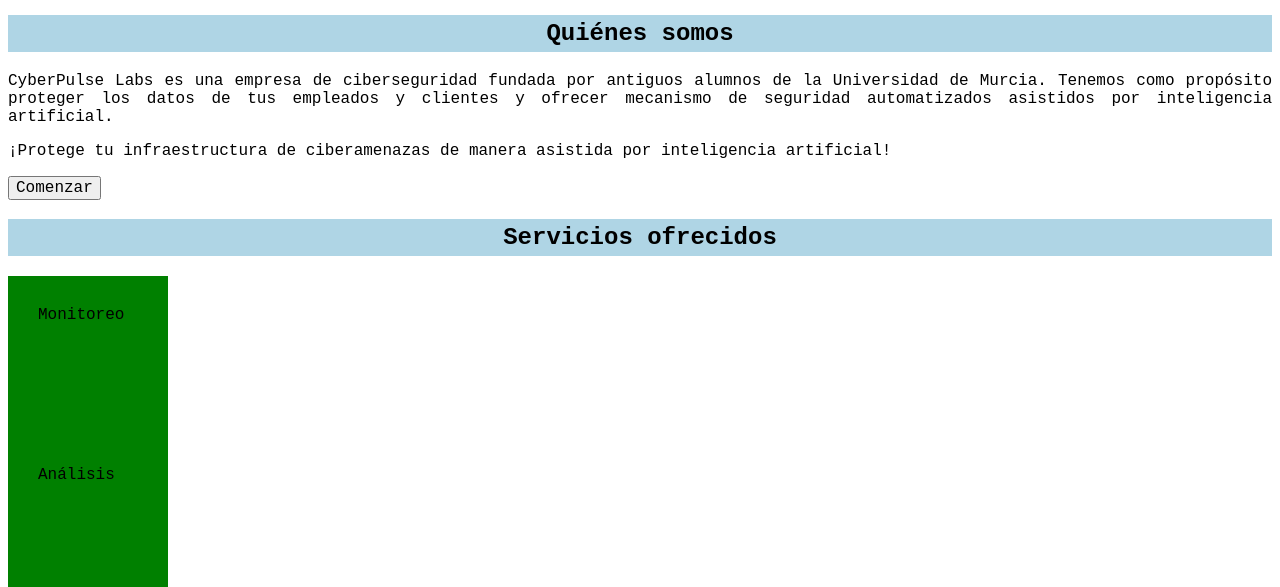
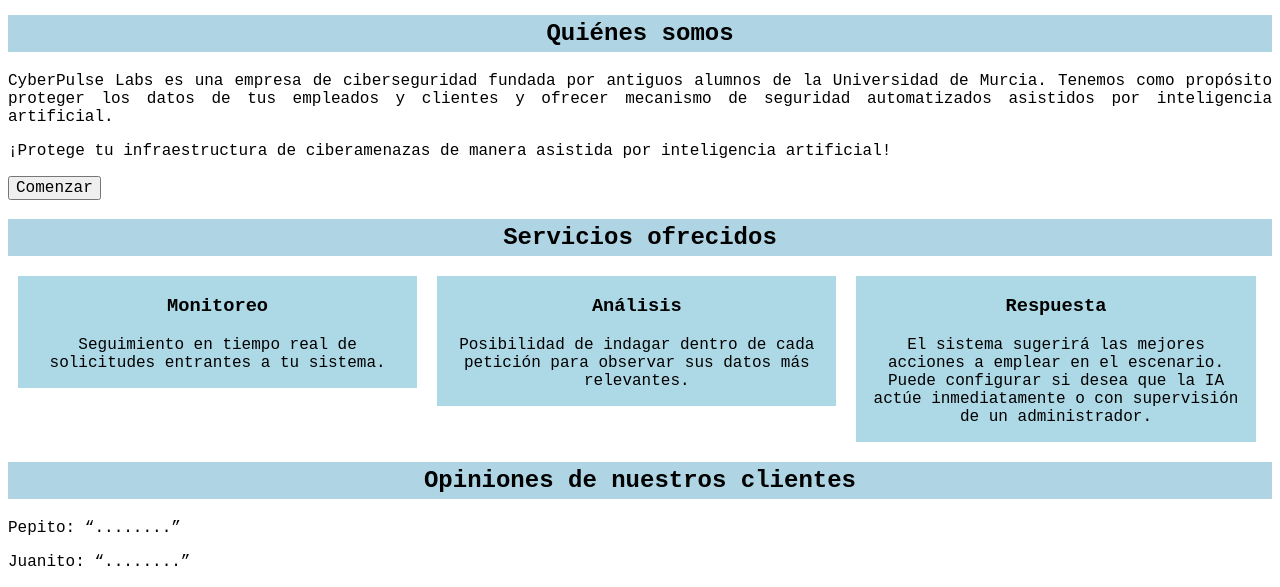
Before and after one commit to JuaanGB/SmartWay, a plain HTML site: page index.html in a window 1280 px wide. Shown: the part 199-786 px from the top of the page. Drawn offline with Linux system fonts and the light colour scheme.

Commit message:
Tarjetas sin grid ni flexbox

```diff
--- a/index.html
+++ b/index.html
@@ -30,18 +30,21 @@
         <section>
             <h2 id="servicios-ofrecidos">Servicios ofrecidos</h2>
 
-            <p class="servicios">
-                <span>Monitoreo</span>
-                <span>Análisis</span>
-                <span>Respuesta</span>
-            </p>
-
-            <h3>Monitoreo</h3>
-            <p>Seguimiento en tiempo real de solicitudes entrantes a tu sistema.</p>
-            <h3>Análisis</h3>
-            <p>Posibilidad de indagar dentro de cada petición para observar sus datos más relevantes.</p>
-            <h3>Respuesta</h3>
-            <p>A.</p>
+            <div class="tarjetas">
+                <div>
+                    <h3>Monitoreo</h3>
+                    <p>Seguimiento en tiempo real de solicitudes entrantes a tu sistema.</p>
+                </div>
+                <div>
+                    <h3>Análisis</h3>
+                    <p>Posibilidad de indagar dentro de cada petición para observar sus datos más relevantes.</p>
+                </div>
+                <div>
+                    <h3>Respuesta</h3>
+                    <p>El sistema sugerirá las mejores acciones a emplear en el escenario.
+                        Puede configurar si desea que la IA actúe inmediatamente o con supervisión de un administrador.</p>
+                </div>
+            </div>
         </section>
         <section>
             <h2 id="opiniones">Opiniones de nuestros clientes</h2>
@@ -58,6 +61,5 @@
         <a href="https://www.linkedin.com">
             <img src="images/LinkedIn.png" style="width: 64px; height: 64px;" >
         </a>
-
     </footer>
 </html>
--- a/style.css
+++ b/style.css
@@ -55,3 +55,20 @@
     width: 100px;
     height: 100px;
 }
+
+.tarjetas {
+    width: 100%;
+    overflow: auto;
+}
+
+.tarjetas div {
+    background-color: lightblue;
+    width: 30%;
+    float: left;
+    margin: 0px 10px;
+    padding: 0px 10px;
+}
+
+.tarjetas div p, .tarjetas div h3 {
+    text-align: center;
+}
```
